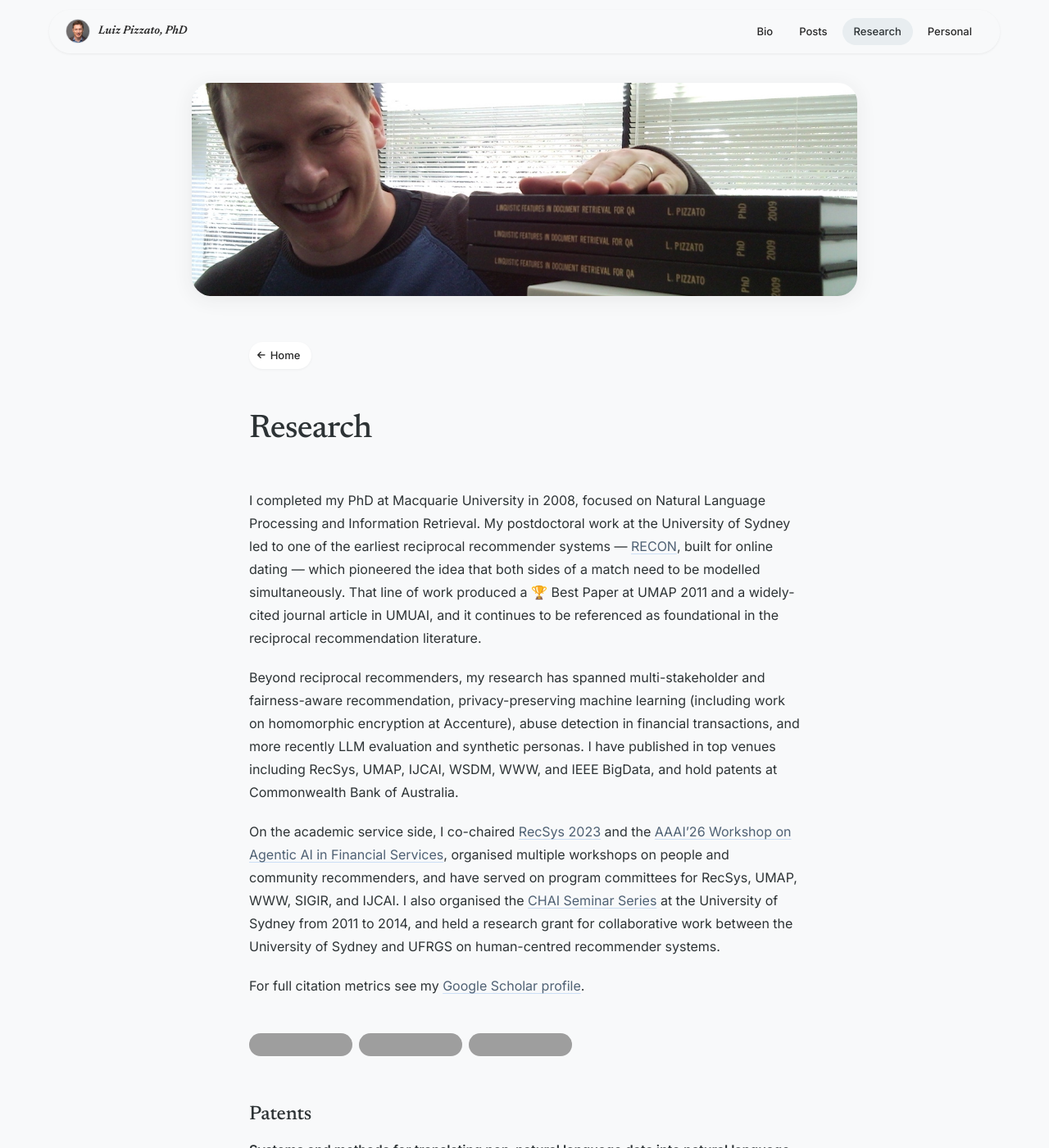
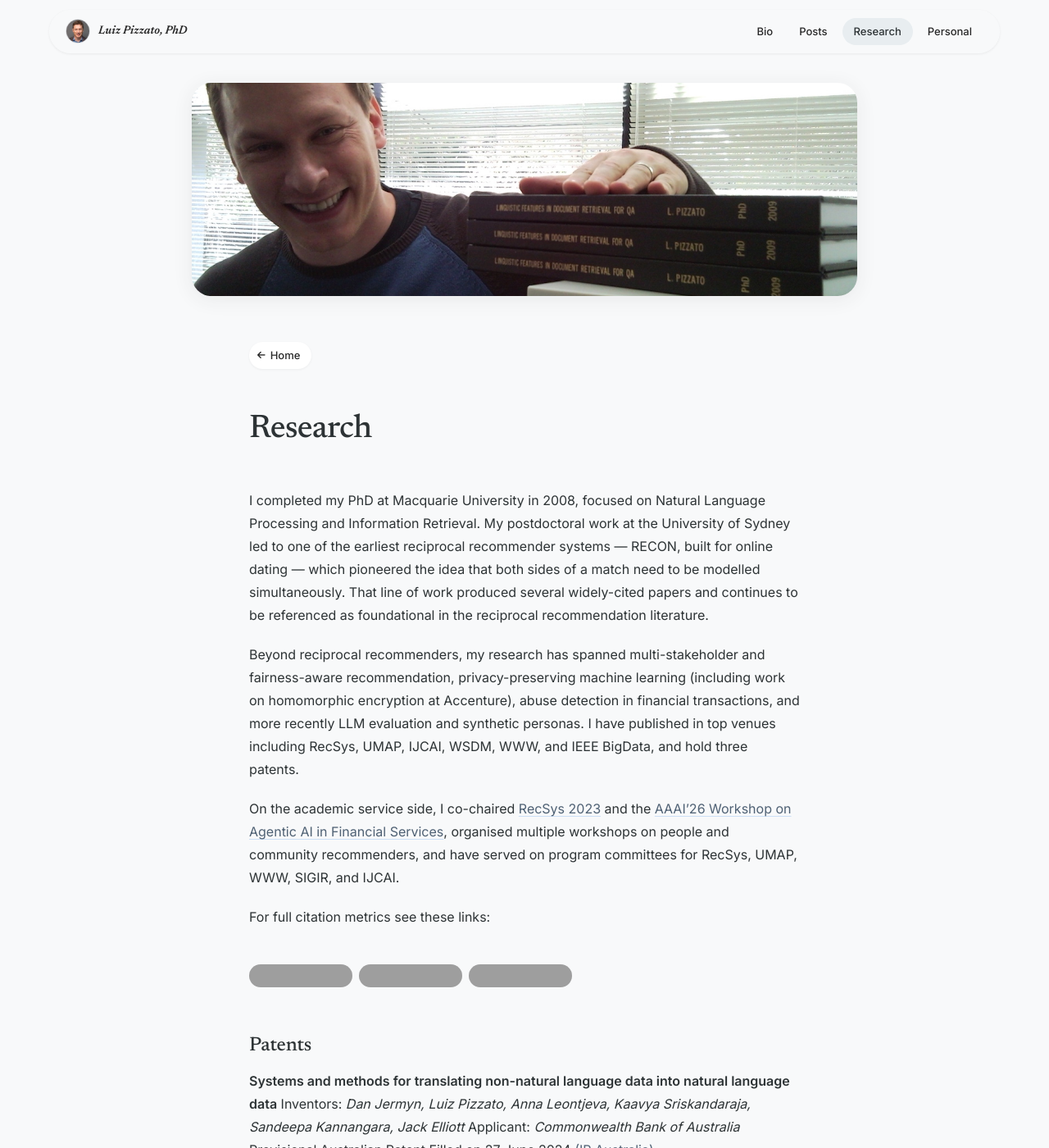
Before and after one commit to pizzato/pizzato.github.io, a Jekyll site: the page built from publications/index.markdown, in a window 1280 px wide and 1400 px high. Shown: the whole window at 82% size. Built offline with Jekyll 4.4.1, drawn with Linux system fonts in a browser that asks for light colours; grey boxes are pictures that could not be loaded.

Commit message:
content: update Research blurb per feedback

```diff
--- a/publications/index.markdown
+++ b/publications/index.markdown
@@ -11,13 +11,13 @@ feature: assets/img/publications.jpg
 wordpress_id: 17
 ---
 
-I completed my PhD at Macquarie University in 2008, focused on Natural Language Processing and Information Retrieval. My postdoctoral work at the University of Sydney led to one of the earliest reciprocal recommender systems — [RECON](https://dl.acm.org/doi/10.1145/1864708.1864747), built for online dating — which pioneered the idea that both sides of a match need to be modelled simultaneously. That line of work produced a 🏆 Best Paper at UMAP 2011 and a widely-cited journal article in UMUAI, and it continues to be referenced as foundational in the reciprocal recommendation literature.
+I completed my PhD at Macquarie University in 2008, focused on Natural Language Processing and Information Retrieval. My postdoctoral work at the University of Sydney led to one of the earliest reciprocal recommender systems — RECON, built for online dating — which pioneered the idea that both sides of a match need to be modelled simultaneously. That line of work produced several widely-cited papers and continues to be referenced as foundational in the reciprocal recommendation literature.
 
-Beyond reciprocal recommenders, my research has spanned multi-stakeholder and fairness-aware recommendation, privacy-preserving machine learning (including work on homomorphic encryption at Accenture), abuse detection in financial transactions, and more recently LLM evaluation and synthetic personas. I have published in top venues including RecSys, UMAP, IJCAI, WSDM, WWW, and IEEE BigData, and hold patents at Commonwealth Bank of Australia.
+Beyond reciprocal recommenders, my research has spanned multi-stakeholder and fairness-aware recommendation, privacy-preserving machine learning (including work on homomorphic encryption at Accenture), abuse detection in financial transactions, and more recently LLM evaluation and synthetic personas. I have published in top venues including RecSys, UMAP, IJCAI, WSDM, WWW, and IEEE BigData, and hold three patents.
 
-On the academic service side, I co-chaired [RecSys 2023](https://recsys.acm.org/recsys23/) and the [AAAI'26 Workshop on Agentic AI in Financial Services](https://ai-4-finance.pages.dev/), organised multiple workshops on people and community recommenders, and have served on program committees for RecSys, UMAP, WWW, SIGIR, and IJCAI. I also organised the [CHAI Seminar Series](http://chai.it.usyd.edu.au/Seminars) at the University of Sydney from 2011 to 2014, and held a research grant for collaborative work between the University of Sydney and UFRGS on human-centred recommender systems.
+On the academic service side, I co-chaired [RecSys 2023](https://recsys.acm.org/recsys23/) and the [AAAI'26 Workshop on Agentic AI in Financial Services](https://ai-4-finance.pages.dev/), organised multiple workshops on people and community recommenders, and have served on program committees for RecSys, UMAP, WWW, SIGIR, and IJCAI.
 
-For full citation metrics see my [Google Scholar profile](http://scholar.google.com.au/citations?user=3q9NOYYAAAAJ&hl=en).
+For full citation metrics see these links:
 
 <div class="profile-links">
   <a href="https://scholar.google.com/citations?user=tTBB3FEAAAAJ" target="_blank" rel="noopener"><img src="https://img.shields.io/badge/Google%20Scholar-4285F4?style=for-the-badge&logo=google-scholar&logoColor=white" alt="Google Scholar"></a>
```
